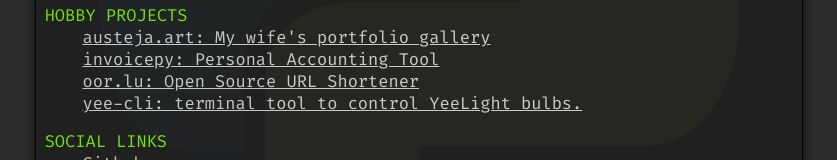
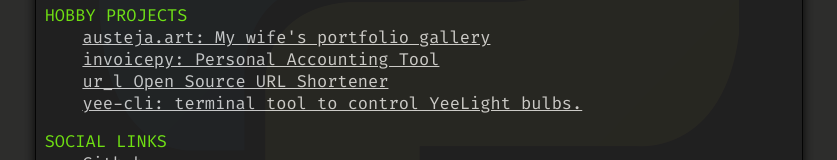
Before and after one commit to adamwojt/adamwojt.github.io, a plain HTML site: page index.html in a window 1280 px wide. Shown: the part 427-587 px from the top of the page, without its empty margins (221-1058 px from the left). Drawn offline with Linux system fonts and the light colour scheme.

Commit message:
Update index.html

```diff
--- a/index.html
+++ b/index.html
@@ -306,7 +306,7 @@
                         <div class="body_text">
                             <p><a href="https://austeja.art/" target="_blank">austeja.art: My wife's portfolio gallery</a></p>
                             <p><a href="https://pypi.org/project/invoicepy/" target="_blank">invoicepy: Personal Accounting Tool</a></p>
-                            <p><a href="https://oor.lu" target="_blank">oor.lu: Open Source URL Shortener</a></p>
+                            <p><a href="https://github.com/adamwojt/ur_l" target="_blank">ur_l Open Source URL Shortener</a></p>
                             <p><a href="https://github.com/adamwojt/yee-cli" target="_blank">yee-cli: terminal tool to control YeeLight bulbs.</a></p>
                         </div>
                         <div class="topic_header">SOCIAL LINKS</div>
```
